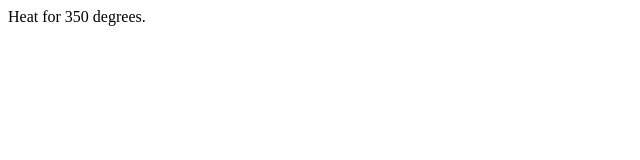
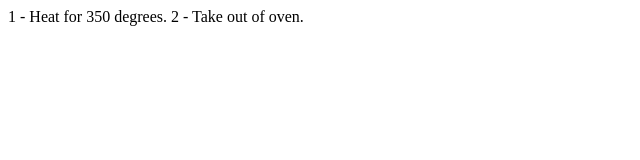
Before and after one commit to LamSteven1212/Git_Test, a plain HTML site: page recipes.html in a window 1280 px wide. Shown: the whole page, without its empty margins (0-640 px from the left). Drawn offline with Linux system fonts and the light colour scheme.

Commit message:
Add step to the recipe

```diff
--- a/recipes.html
+++ b/recipes.html
@@ -1,7 +1,8 @@
 <html>
     <body>
         <p>
-            Heat for 350 degrees.
+            1 - Heat for 350 degrees.
+            2 - Take out of oven.
         </p>
     </body>
 </html>
```
